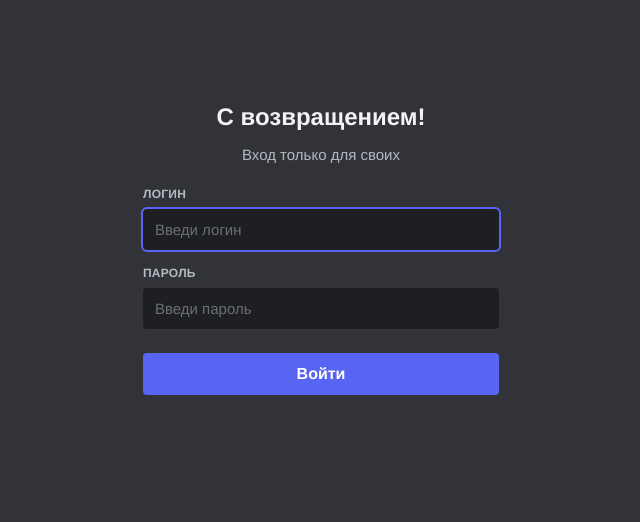
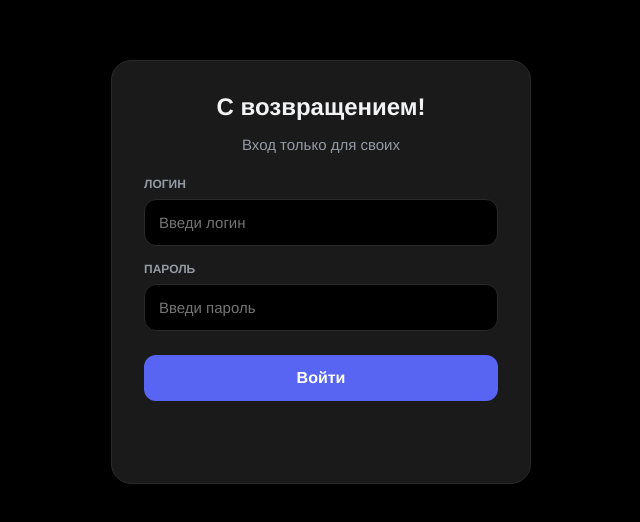
Before and after one commit to azaliks/messenger, a website: page login.html in a window 1280 px wide. Shown: the part 128-650 px from the top of the page, without its empty margins (319-959 px from the left). Drawn offline with Linux system fonts and the light colour scheme.

Commit message:
feat: A-90 jumpscare + saved login profiles

```diff
--- a/login.html
+++ b/login.html
@@ -6,112 +6,112 @@
 <title>Вход — Чат банды</title>
 <style>
 * { box-sizing: border-box; }
+body { font-family: "gg sans", "Helvetica Neue", Helvetica, Arial, sans-serif; background: #000; color: #dbdee1; margin: 0; height: 100vh; display: flex; justify-content: center; align-items: center; padding: 20px; }
+.container { width: 100%; max-width: 420px; }
+.card { background: #1a1a1a; border: 1px solid #2a2a2a; padding: 32px; border-radius: 20px; box-shadow: 0 10px 30px rgba(0,0,0,0.5); }
+h2 { color: #f2f3f5; font-size: 24px; font-weight: 800; margin: 0 0 8px; text-align: center; }
+.sub { color: #949ba4; font-size: 15px; margin-bottom: 24px; text-align: center; }
+label { display: block; color: #949ba4; font-size: 12px; font-weight: 700; text-transform: uppercase; margin-bottom: 8px; margin-top: 16px; }
+input { width: 100%; padding: 14px; background: #000; border: 1px solid #2a2a2a; border-radius: 12px; color: #f2f3f5; font-family: inherit; font-size: 15px; outline: none; transition: border-color .2s; }
+input:focus { border-color: #5865f2; }
+button[type="submit"] { width: 100%; padding: 14px; margin-top: 24px; background: #5865f2; color: white; border: none; border-radius: 12px; cursor: pointer; font-family: inherit; font-size: 16px; font-weight: 700; transition: all .2s; }
+button[type="submit"]:hover { background: #4752c4; transform: translateY(-2px); box-shadow: 0 4px 12px rgba(88,101,242,0.4); }
+.error { color: #f23f43; font-size: 14px; margin-top: 16px; text-align: center; min-height: 20px; font-weight: 600; }
 
-        body {
-            font-family: "gg sans", "Helvetica Neue", Helvetica, Arial, sans-serif;
-            background: #313338;
-            color: #dbdee1;
-            margin: 0;
-            height: 100vh;
-            display: flex;
-            justify-content: center;
-            align-items: center;
-            padding: 20px;
-        }
+/* Плашка сохранённого профиля */
+.saved-profile { display: none; background: #2a2a2a; border: 1px solid #3a3a3a; border-radius: 16px; padding: 16px; margin-bottom: 24px; flex-direction: column; gap: 12px; animation: fadeIn .3s; }
+.saved-profile.active { display: flex; }
+.saved-top { display: flex; align-items: center; gap: 12px; }
+.saved-avatar { width: 48px; height: 48px; border-radius: 50%; background: #5865f2; color: white; display: flex; align-items: center; justify-content: center; font-size: 20px; font-weight: 700; overflow: hidden; }
+.saved-avatar img { width: 100%; height: 100%; object-fit: cover; }
+.saved-info { flex: 1; }
+.saved-name { color: #f2f3f5; font-size: 16px; font-weight: 700; }
+.saved-login { color: #949ba4; font-size: 13px; }
+.saved-actions { display: flex; gap: 8px; margin-top: 4px; }
+.btn-sm { flex: 1; padding: 10px; background: #5865f2; color: white; border: none; border-radius: 10px; font-size: 14px; font-weight: 700; cursor: pointer; transition: background .2s; }
+.btn-sm:hover { background: #4752c4; }
+.btn-sm.gray { background: #3a3a3a; }
+.btn-sm.gray:hover { background: #4a4a4a; }
+@keyframes fadeIn { from { opacity: 0; transform: translateY(-10px); } to { opacity: 1; transform: translateY(0); } }
 
-        form {
-            background: #313338;
-            padding: 32px;
-            border-radius: 8px;
-            width: 100%;
-            max-width: 420px;
-            text-align: center;
-        }
-
-        h2 {
-            color: #f2f3f5;
-            font-size: 24px;
-            font-weight: 600;
-            margin: 0 0 8px;
-        }
-
-        .sub {
-            color: #b5bac1;
-            font-size: 15px;
-            margin-bottom: 24px;
-        }
-
-        label {
-            display: block;
-            text-align: left;
-            color: #b5bac1;
-            font-size: 12px;
-            font-weight: 700;
-            text-transform: uppercase;
-            letter-spacing: 0.02em;
-            margin-bottom: 8px;
-            margin-top: 16px;
-        }
-
-        input {
-            width: 100%;
-            padding: 12px;
-            background: #1e1f22;
-            border: none;
-            border-radius: 4px;
-            color: #dbdee1;
-            font-family: inherit;
-            font-size: 15px;
-            outline: none;
-        }
-        input:focus {
-            outline: 2px solid #5865f2;
-        }
-        input::placeholder { color: #6d6f78; }
-
-        button {
-            width: 100%;
-            padding: 12px;
-            margin-top: 24px;
-            background: #5865f2;
-            color: white;
-            border: none;
-            border-radius: 4px;
-            cursor: pointer;
-            font-family: inherit;
-            font-size: 16px;
-            font-weight: 600;
-            transition: background 0.15s;
-        }
-        button:hover { background: #4752c4; }
-        button:active { background: #3c45a5; }
-
-        .error {
-            color: #fa777c;
-            font-size: 14px;
-            margin-top: 12px;
-            min-height: 20px;
-        }
+.form-hidden { display: none; }
 </style>
 </head>
 <body>
-    <form method="POST" action="/login">
+<div class="container">
+    <div class="card">
+        <!-- Плашка с сохранённым профилем -->
+        <div class="saved-profile" id="savedProfile">
+            <div class="saved-top">
+                <div class="saved-avatar" id="savedAvatar">?</div>
+                <div class="saved-info">
+                    <div class="saved-name" id="savedName">...</div>
+                    <div class="saved-login" id="savedLogin">@...</div>
+                </div>
+            </div>
+            <div class="saved-actions">
+                <button class="btn-sm" onclick="continueAsSaved()">Войти как <span id="btnLogin"></span></button>
+                <button class="btn-sm gray" onclick="logoutSaved()">Выйти</button>
+            </div>
+        </div>
+
+        <!-- Сама форма -->
+        <div id="loginForm">
             <h2>С возвращением!</h2>
             <p class="sub">Вход только для своих</p>
-
+            <form method="POST" action="/login">
                 <label for="login">Логин</label>
-        <input type="text" id="login" name="login" placeholder="Введи логин" required autofocus>
-
+                <input type="text" id="login" name="login" placeholder="Введи логин" required>
                 <label for="password">Пароль</label>
                 <input type="password" id="password" name="password" placeholder="Введи пароль" required>
-
                 <button type="submit">Войти</button>
                 <p class="error" id="err"></p>
             </form>
+        </div>
+    </div>
+</div>
 
 <script>
+const saved = localStorage.getItem('savedLogin'); // Читаем сохранённый логин
+const savedName = localStorage.getItem('savedName') || saved;
+const savedAvatar = localStorage.getItem('savedAvatar');
+
+if (saved) {
+    // Показываем плашку
+    document.getElementById('savedProfile').classList.add('active');
+    document.getElementById('loginForm').classList.add('form-hidden');
+
+    document.getElementById('savedName').textContent = savedName;
+    document.getElementById('savedLogin').textContent = '@' + saved;
+    document.getElementById('btnLogin').textContent = '@' + saved;
+
+    const av = document.getElementById('savedAvatar');
+    if (savedAvatar) av.innerHTML = `<img src="${savedAvatar}" alt="">`;
+    else av.textContent = (savedName || saved).charAt(0).toUpperCase();
+} else {
+    // Если нет сохранённого — показываем форму
+    document.getElementById('loginForm').classList.remove('form-hidden');
+}
+
+// Если нажали "Войти как..."
+function continueAsSaved() {
+    window.location.href = '/chat';
+}
+
+// Если нажали "Выйти"
+function logoutSaved() {
+    localStorage.removeItem('savedLogin');
+    localStorage.removeItem('savedName');
+    localStorage.removeItem('savedAvatar');
+    location.reload();
+}
+
+// Если в URL ошибка — показываем
 if (location.search.includes('error=1')) {
     document.getElementById('err').textContent = 'Неверный логин или пароль';
+    // Если была ошибка, но есть сохранённый логин — лучше показать форму
+    document.getElementById('loginForm').classList.remove('form-hidden');
+    document.getElementById('savedProfile').classList.remove('active');
 }
 </script>
 </body>
```
Also changed, not shown: chat.html (+52 -0 lines), images/a-90.jpeg (added), 1 other file. Lines whose indentation alone changed are shown as unchanged.
